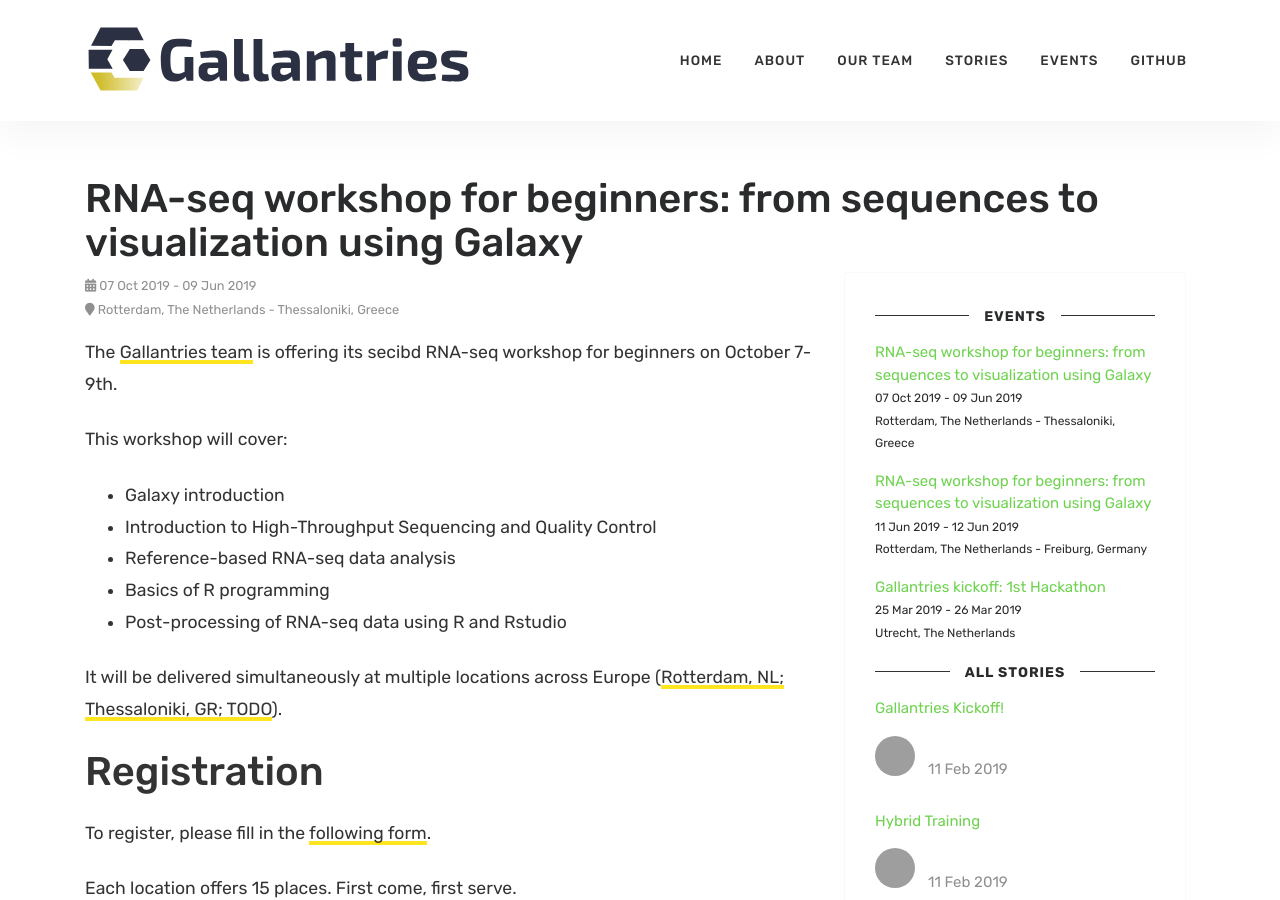
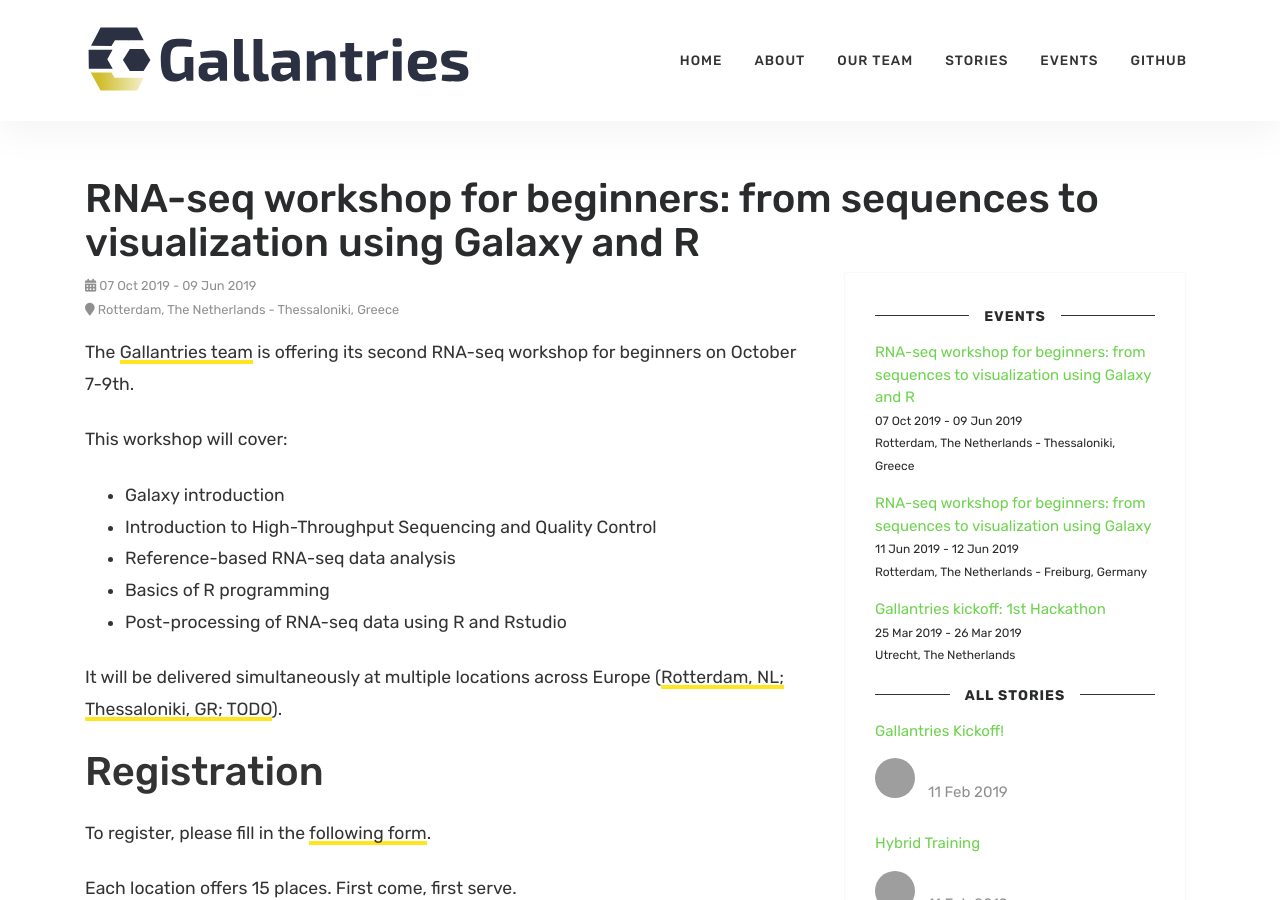
Before and after one commit to gallantries/gallantries.github.io, a Jekyll site: the page built from _events/2019-08-27-second-gallantries-workshop.md, in a window 1280 px wide and 900 px high. Built offline with Jekyll 4.4.1, drawn with Linux system fonts in a browser that asks for light colours; nearby versions of some CDN libraries; grey boxes are pictures that could not be loaded.

Commit message:
Rename the workshop

```diff
--- a/_events/2019-08-27-second-gallantries-workshop.md
+++ b/_events/2019-08-27-second-gallantries-workshop.md
@@ -1,6 +1,6 @@
 ---
 layout: event
-title: 'RNA-seq workshop for beginners: from sequences to visualization using Galaxy'
+title: 'RNA-seq workshop for beginners: from sequences to visualization using Galaxy and R'
 starts: 2019-10-07
 ends: 2019-06-09
 locations:
@@ -24,7 +24,7 @@ locations:
         lon: 4.4690001
 ---
 
-The [Gallantries team]({{ site.baseurl }}{% link team.md %}) is offering its secibd RNA-seq workshop for beginners on October 7-9th.
+The [Gallantries team]({{ site.baseurl }}{% link team.md %}) is offering its second RNA-seq workshop for beginners on October 7-9th.
 
 This workshop will cover:
 - Galaxy introduction
```
